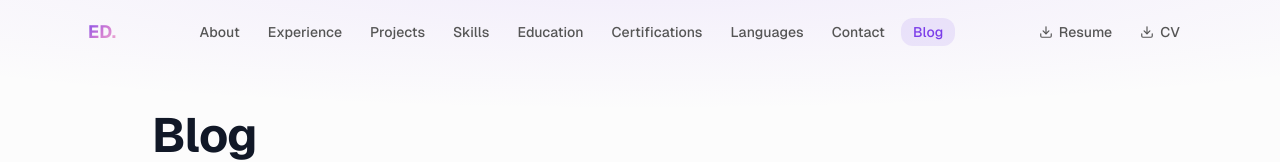
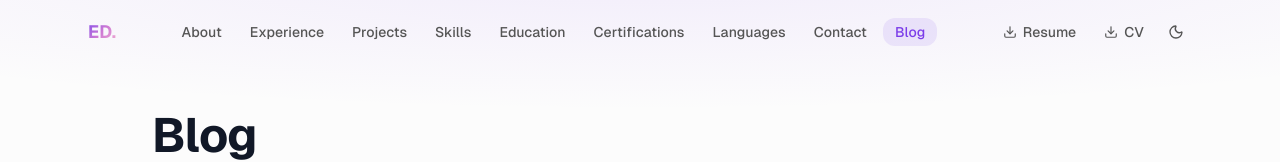
Before and after one commit to elnatal/portfolio, a Next.js app: page /blog in a window 1280 px wide. Shown: the top 162 px of the page. Built offline with nearby package versions, Linux system fonts and the light colour scheme; no server answers; the database is empty.

Commit message:
feat: add theme toggle button to navbar

```diff
--- a/src/components/layout/navbar.tsx
+++ b/src/components/layout/navbar.tsx
@@ -5,6 +5,7 @@ import Link from "next/link";
 import { usePathname } from "next/navigation";
 import { cn } from "@/lib/utils";
 import { Download, Loader2, Menu, X } from "lucide-react";
+import { ThemeToggle } from "@/components/layout/theme-toggle";
 
 const navLinks = [
   { label: "About", href: "#about" },
@@ -167,6 +168,7 @@ export function Navbar() {
             {cvLoading ? <Loader2 className="size-3.5 animate-spin" /> : <Download className="size-3.5" />}
             CV
           </button>
+          <ThemeToggle />
         </div>
 
         {/* Mobile menu button */}
@@ -226,6 +228,9 @@ export function Navbar() {
                 CV
               </button>
             </li>
+            <li className="flex justify-center pt-1">
+              <ThemeToggle />
+            </li>
           </ul>
         </div>
       )}
--- /dev/null
+++ b/src/components/layout/theme-toggle.tsx
@@ -0,0 +1,31 @@
+"use client";
+
+import { useEffect, useState } from "react";
+import { useTheme } from "next-themes";
+import { Sun, Moon } from "lucide-react";
+
+export function ThemeToggle() {
+  const { resolvedTheme, setTheme } = useTheme();
+  // resolvedTheme is undefined until next-themes reads localStorage/system
+  // preference on the client — render a neutral placeholder until then to
+  // avoid a server/client hydration mismatch.
+  const [mounted, setMounted] = useState(false);
+  useEffect(() => setMounted(true), []);
+
+  if (!mounted) {
+    return <div className="size-8" aria-hidden />;
+  }
+
+  const isDark = resolvedTheme === "dark";
+
+  return (
+    <button
+      type="button"
+      onClick={() => setTheme(isDark ? "light" : "dark")}
+      aria-label={isDark ? "Switch to light theme" : "Switch to dark theme"}
+      className="inline-flex items-center justify-center size-8 rounded-lg text-muted-foreground hover:text-foreground hover:bg-secondary transition-all duration-200"
+    >
+      {isDark ? <Sun className="size-4" /> : <Moon className="size-4" />}
+    </button>
+  );
+}
```
